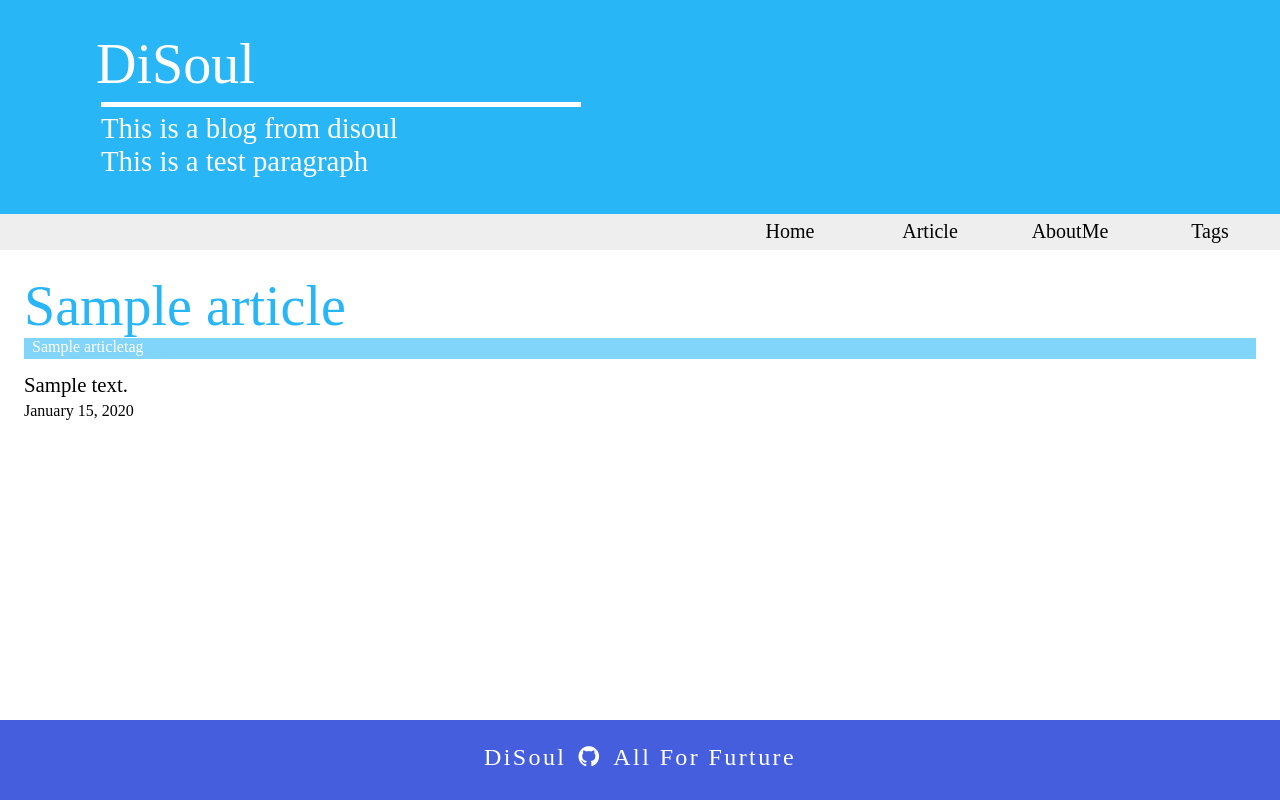
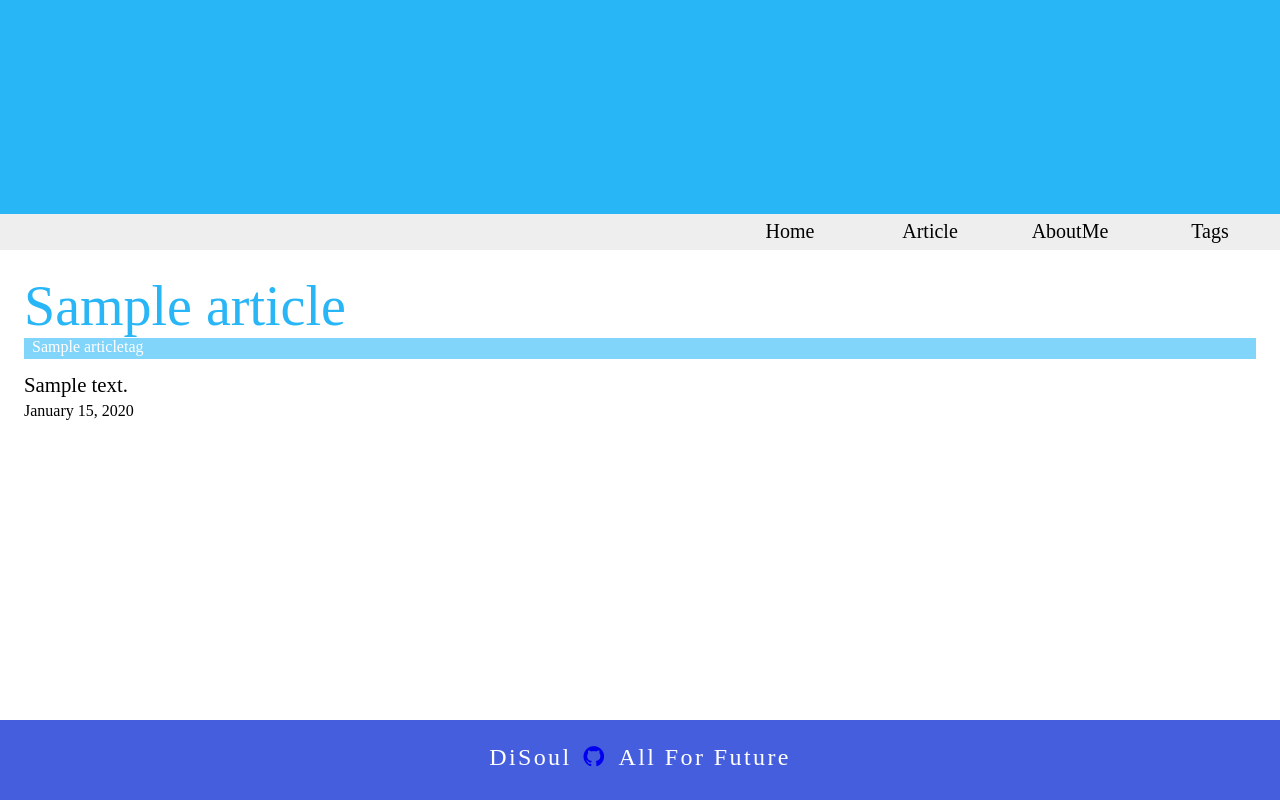
Before and after one commit to disoul/disoul-blog, a Django app: template disoul_blog/templates/article.html in a window 1280 px wide. Run offline with Django 3.2, Linux system fonts and the light colour scheme; the template is opened without the code that fills it: values that come from a table or form of the project are taken from there, others are empty; tables that the repository leaves empty hold one stand-in row (values such as "Sample post"); some libraries are stand-ins or nearby versions.

Commit message:
继续修改适配C

```diff
--- a/blog/static/js/index.js
+++ b/blog/static/js/index.js
@@ -3,12 +3,12 @@ var leftflag = 1;
 $(document).ready(function(){
 		$(".left-list-control").click(function(){
 			  if (leftflag > 0){
-						$(".left-list").animate({width: '220px'});
+						$(".left-list-mask").animate({width: '120px'});
 						$(".left-list-control i").removeClass('fa-angle-double-right');
 						$(".left-list-control i").addClass('fa-angle-double-left');
 						leftflag = -leftflag;
 			  }else{
-						$(".left-list").animate({width: '0px'});
+						$(".left-list-mask").animate({width: '0px'});
 						$(".left-list-control i").removeClass('fa-angle-double-left');
 						$(".left-list-control i").addClass('fa-angle-double-right');
 						leftflag = -leftflag;
--- a/blog/tasks.py
+++ b/blog/tasks.py
@@ -3,8 +3,8 @@ import shlex,subprocess
 
 @task
 def update_work():
-#    git = subprocess.Popen(shlex.split("git pull origin master"))
-#    git.wait()
+    git = subprocess.Popen(shlex.split("git pull origin master"))
+    git.wait()
     update = subprocess.Popen(shlex.split("/usr/disoul/works/disoul-blog/add_article.py"))
     update.wait()
     return 1
--- a/disoul_blog/templates/article.html
+++ b/disoul_blog/templates/article.html
@@ -17,11 +17,11 @@
 <div class="article_block">
 	<div class="article">
 		<div class="article-title">
-		     <a href="article/{{ article.title }}">{{ article.title }}</a>
+		     <a href="">{{ article.title }}</a>
 		</div>
 		<div class="article-tag">
 		    {% for articletag in article.tag.all  %}
-		    <a href="tag/{{articletag.tag_name}}">{{ articletag.tag_name }}</a>
+		    <a href="{{articletag.tag_name}}">{{ articletag.tag_name }}</a>
 		    {% endfor %}
 		</div>
 		<div class="article-content">
--- a/disoul_blog/templates/base.html
+++ b/disoul_blog/templates/base.html
@@ -20,16 +20,13 @@
 		<div class="home-main">
 			<div class="navigation">
 				<div class="title">
-					<p id="name">DiSoul</p>
-					<div id="horizontal-line"></div>
-					<p id="about-words">This is a blog from disoul </br>This is a test paragraph</p>
 				</div>
 				<div class="navigation-bar">
 					<ul>
 
-						<li><a href="">Home</a></li>
+						<li><a href="http://disoul.me">Home</a></li>
 						<li><a href="#">Article</a></li>
-						<li><a href="/blog/aboutme/">AboutMe</a></li>
+						<li><a href="http://disoul.me/blog/aboutme">AboutMe</a></li>
 						<li><a href="#">Tags</a></li>
 					</ul>
 				</div>
@@ -39,7 +36,7 @@
 			{% block left-list %}{% endblock %}
 	</div>
 	<footer class="site-footer">
-        <p>DiSoul<i class="fa fa-github" id="github"></i>All For Furture</p>
+		<p>DiSoul<a href="https://github.com/disoul/disoul-blog"><i class="fa fa-github" id="github"></i></a>All For Future</p>
 	</footer>
 </body>
 </html>
--- a/disoul_blog/templates/home.html
+++ b/disoul_blog/templates/home.html
@@ -52,7 +52,7 @@
     <div class="left-list-control">
         <i class="fa fa-angle-double-right fa-3x"></i>
     </div>
-
+	<div class="left-list-mask">
 		<div class="left-list">
 			<div class="tag-list">
 				<p>Tag list</p>
@@ -67,4 +67,5 @@
 			</div>
 			<div class="date-list"></div>
 		</div>
+	</div>
 {% endblock %}
```
Also changed, not shown: blog/static/css/article.css (+4 -4 lines), blog/static/css/index.css. Lines whose indentation alone changed are shown as unchanged.
